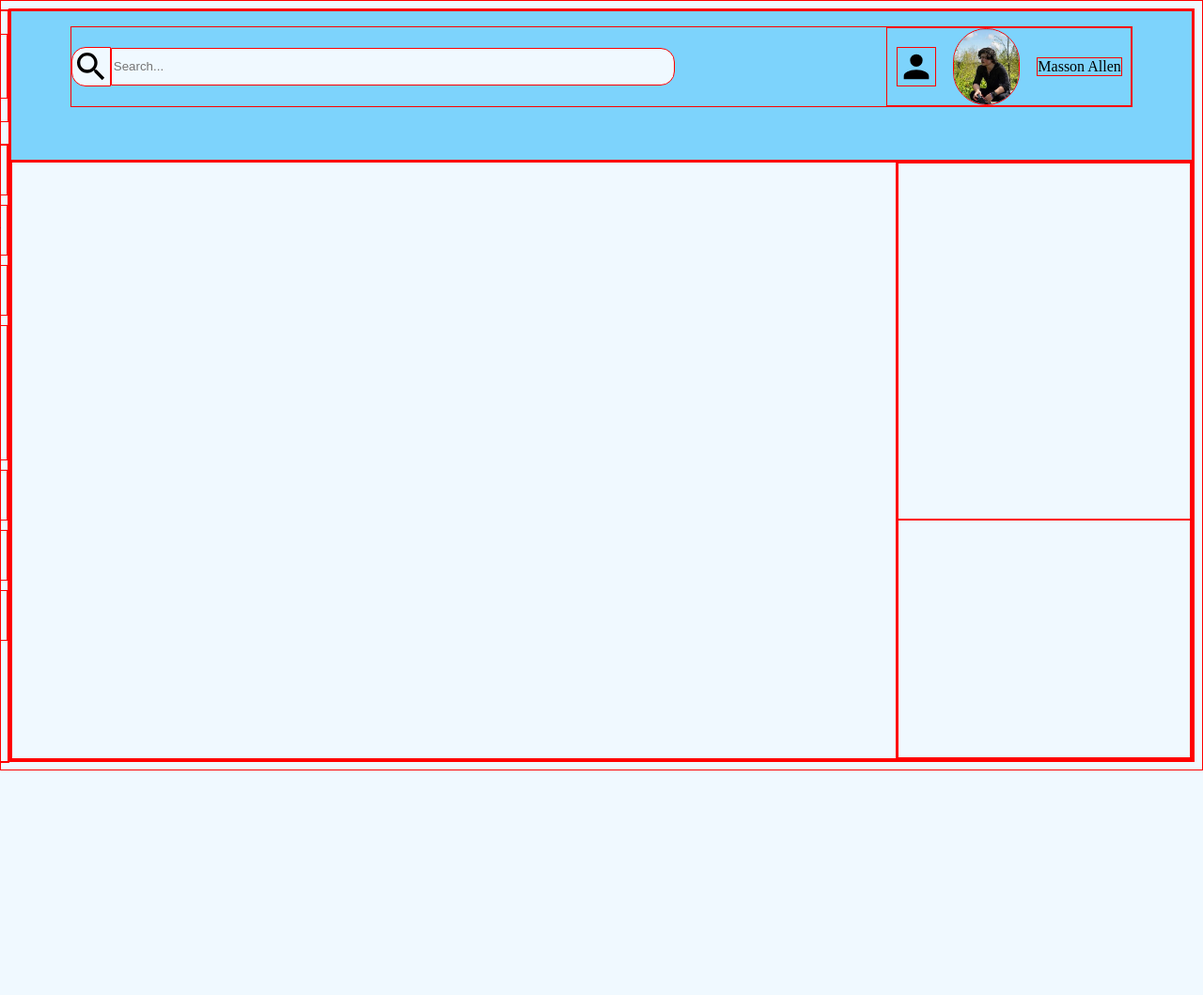
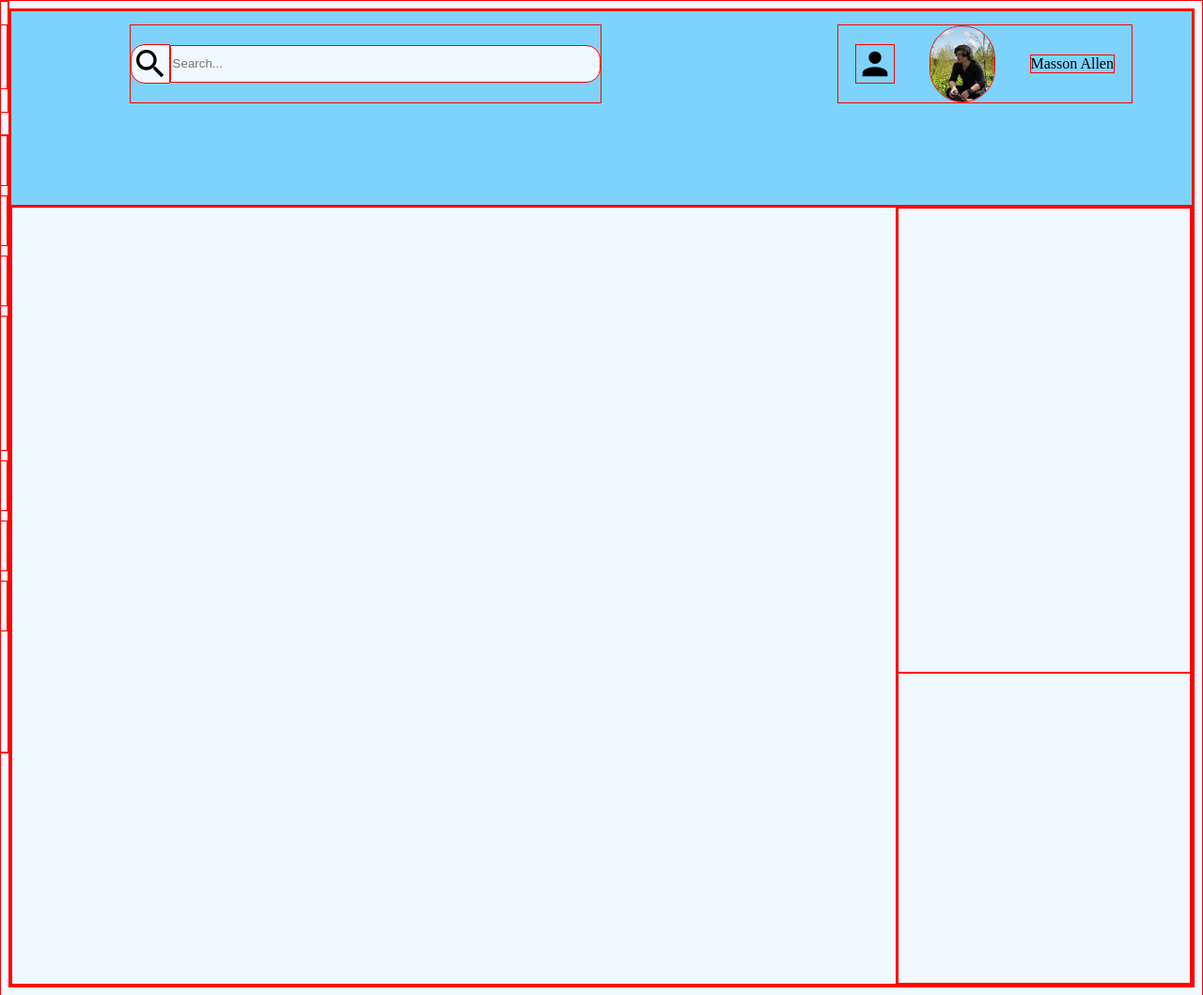
Before and after one commit to massoncorlette/admin-dashboard, a plain HTML site: page index.html in a window 1280 px wide. Shown: the whole page at 94% size. Before the commit the page ends 820 px from the top, so only its background shows below. Drawn offline with Linux system fonts and the light colour scheme.

Commit message:
change header section to be simpler with just one grid, changed some static units to dynamic.

```diff
--- a/index.html
+++ b/index.html
@@ -49,11 +49,11 @@
       <div id="search-container">
         <img src="icons/magnify.svg" id="magnify" class="iconsize">
         <input type="search" id="query" placeholder="Search..." required>
-        <div id="profile-container">
-          <img src="icons/account.svg" id="account" class="iconsize">
-          <img src="icons/profilepic.jpg" id="profilepic">
-          <p id="profilename">Masson Allen</p>
-        </div>
+      </div>
+      <div id="profile-container">
+        <img src="icons/account.svg" id="account" class="iconsize">
+        <img src="icons/profilepic.jpg" id="profilepic">
+        <p id="profilename">Masson Allen</p>
       </div>
     </div>
     <div id="content-container">
--- a/style.css
+++ b/style.css
@@ -6,16 +6,18 @@
 }
 
 body {
-  height: 100vh;
+  height: 130vh;
   display: grid;
-  grid-template-columns: repeat(10,10%);
+  grid-template-columns: repeat(16,1fr);
   background-color: var(--primary-color);
 }
 
 #sidebar {
-  grid-column: 1/2;
+  grid-column: 1/3;
   display: grid;
-
+  position: sticky;
+  top: 0;
+  height: 100vh;
 }
 
 @media (max-width: 1300px) {
@@ -24,14 +26,12 @@ body {
   }
   #sidebar {
      position: fixed;
-     z-index: 2;
      height: 100%;
      width: 130px;
      transition: transform 380ms ease-in-out;
      transform: translateX(-100%);
   }
 }
-
 #dashicon {
   margin-top: 18px;
 }
@@ -51,7 +51,7 @@ body {
 }
 
 #container {
-  grid-column: span 9;
+  grid-column: span 14;
   display: grid;
   grid-template-rows: repeat(10,10%);
 }
@@ -59,17 +59,16 @@ body {
 #header-container {
   grid-row: span 2;
   display: grid;
-  grid-template-columns: repeat(20,5%);
-  grid-template-rows: repeat(10,10%);
+  grid-template-columns: repeat(20,1fr);
+  grid-template-rows: repeat(10,1fr);
   background-color: var(--secondary-color);
 }
 
 #search-container {
   display: flex;
-  flex: 1;
   align-items: center;
-  height: fit-content;
-  grid-column: 2 / 20;
+
+  grid-column: 3/11;
   grid-row: 2;
 }
 
@@ -87,8 +86,7 @@ body {
   border-top-right-radius: 15px;
   border-bottom-right-radius: 15px;
   height: 40px;
-  width: clamp(400px, 80%, 600px);
-  margin-right: 20%;
+  width:100%;
   background-color: var(--primary-color);
 }
 
@@ -107,9 +105,10 @@ body {
 
 #profile-container {
   display: flex;
-  flex: 1;
   justify-content: space-around;
   align-items: center;
+  grid-column: 15/20;
+  grid-row: 2;
 }
 
 #content-container {
```
Also changed, not shown: icons/account-multiple.svg (added), icons/account-star.svg (added), icons/star-box.svg (added).
